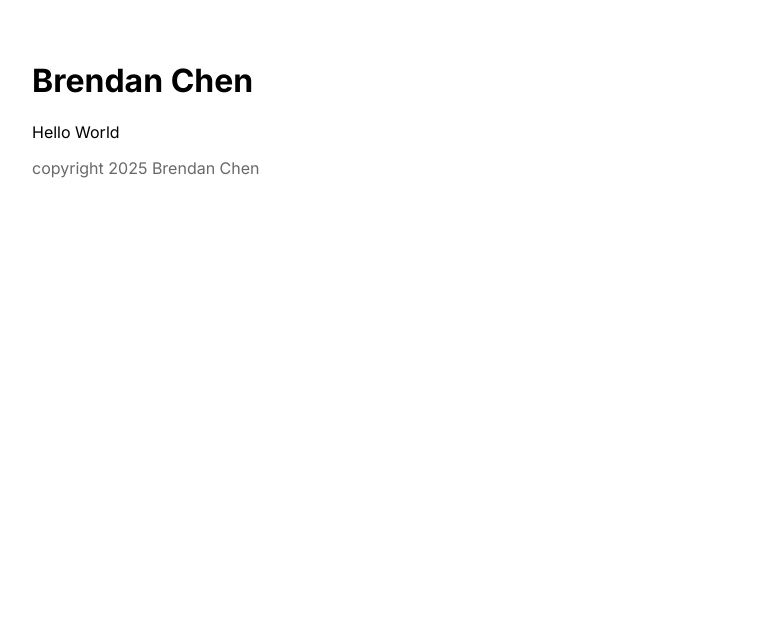
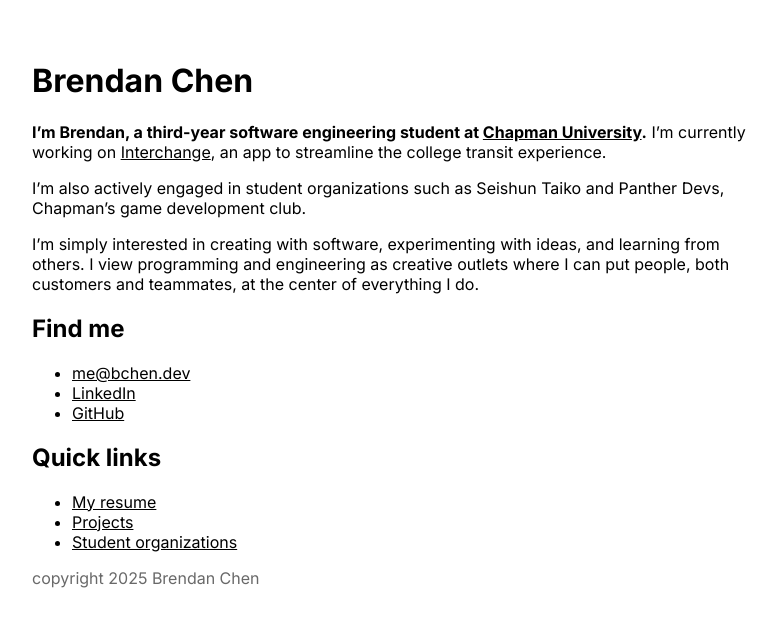
Before and after one commit to brendan-ch/brendan-ch.github.io, a Jekyll site: the page built from index.md, in a window 1280 px wide. Shown: the top 627 px of the page, without its empty margins (248-1025 px from the left). Built offline with Jekyll 4.4.1, drawn with Linux system fonts in a browser that asks for light colours.

Commit message:
add links

```diff
--- a/index.md
+++ b/index.md
@@ -5,4 +5,21 @@ layout: default
 
 # Brendan Chen
 
-Hello World
+**I'm Brendan, a third-year software engineering student at
+[Chapman University](https://chapman.edu/).** I'm currently working on [Interchange](https://interchange.bchen.dev), an app to streamline the college transit experience.
+
+I'm also actively engaged in student organizations such as Seishun Taiko and Panther Devs, Chapman's game development club.
+
+I'm simply interested in creating with software, experimenting with ideas, and learning from others. I view programming and engineering as creative outlets where I can put people, both customers and teammates, at the center of everything I do.
+
+## Find me
+
+- [me@bchen.dev](mailto:me@bchen.dev)
+- [LinkedIn](https://linkedin.com/in/brendan-ch)
+- [GitHub](https://github.com/brendan-ch)
+
+## Quick links
+
+- [My resume](/assets/resume.pdf)
+- [Projects](/projects)
+- [Student organizations](/student-organizations)
```
